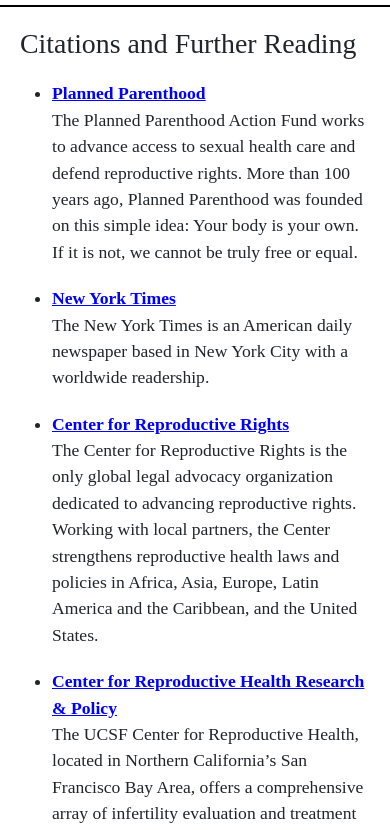
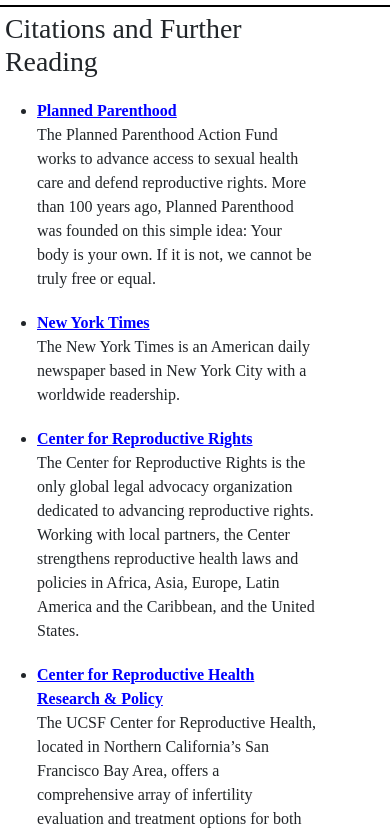
Before and after one commit to skeyan/knowmore, a plain HTML site: page facts.html in a window 390 px wide. Shown: the part 51-881 px from the top of the page. Drawn offline with nearby package versions, Linux system fonts and the light colour scheme; a web font is replaced by a local one.

Commit message:
Update facts.css

```diff
--- a/css/facts.css
+++ b/css/facts.css
@@ -3,7 +3,7 @@ Styling for the page for citations of research.
 */
 .facts-container {
     margin: 20px;
-    max-width: 1300px;
+    max-width: 70vw;
 }
 
 .facts-container .facts-title {
@@ -11,7 +11,7 @@ Styling for the page for citations of research.
 }
 
 .facts-container .facts-list {
-    font-size: 1.5rem;
+    font-size: 1.2rem;
 }
 
 .facts-container .facts-list a {
@@ -32,7 +32,12 @@ Styling for the page for citations of research.
 –––––––––––––––––––––––––––––––––––––––––––––––––– */
 /* For small mobile screens */
 @media screen and (max-width: 600px) {
+    .facts-container {
+        margin: 5px;
+        max-width: 80vw;
+        width: 100vw;
+    }
     .facts-container .facts-list {
-        font-size: 1.1rem;
+        font-size: 1rem;
     }
 }
```
